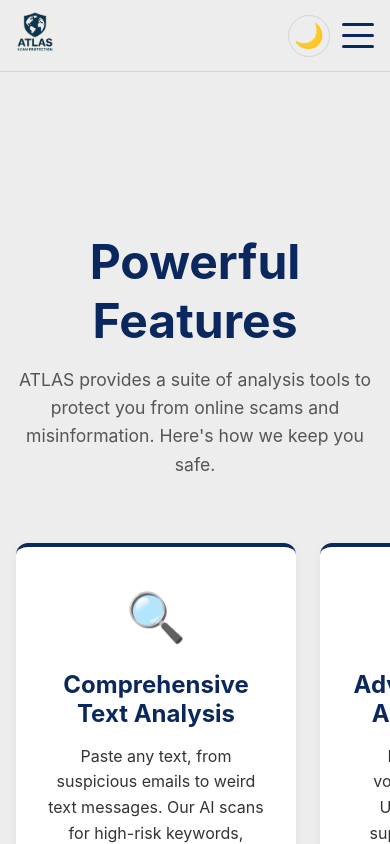
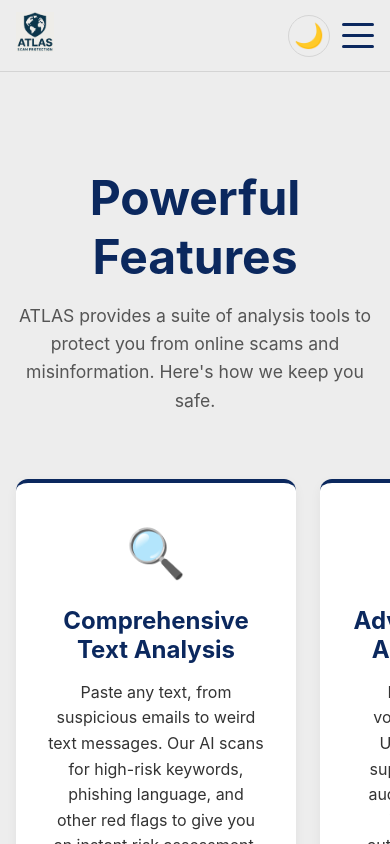
Before and after one commit to AidenBrown21/AtlasChrome, a React (Create React App) app in the folder frontend/: page /features in a window 390 px wide. Shown: the top 844 px of the page. Built offline with nearby package versions, Linux system fonts and the light colour scheme; no server answers.

Commit message:
Fixed Features on Mobile padding

```diff
--- a/frontend/src/pages/FeaturesPage.css
+++ b/frontend/src/pages/FeaturesPage.css
@@ -3,7 +3,7 @@
   margin: 0 auto;
   color: #0b285e;
 
-  padding: 8rem 0 4rem 0;
+  padding: 4rem 0 4rem 0;
 }
 
 .features-hero {
```
